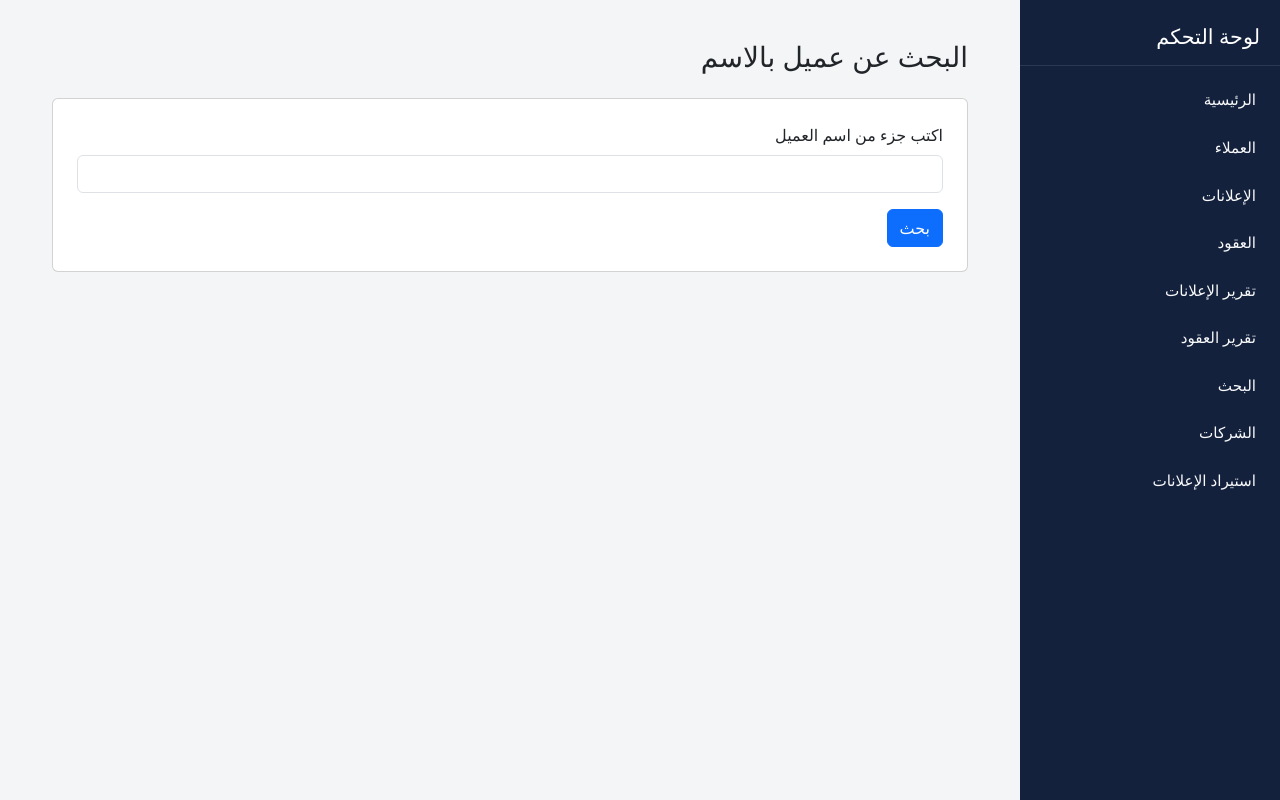
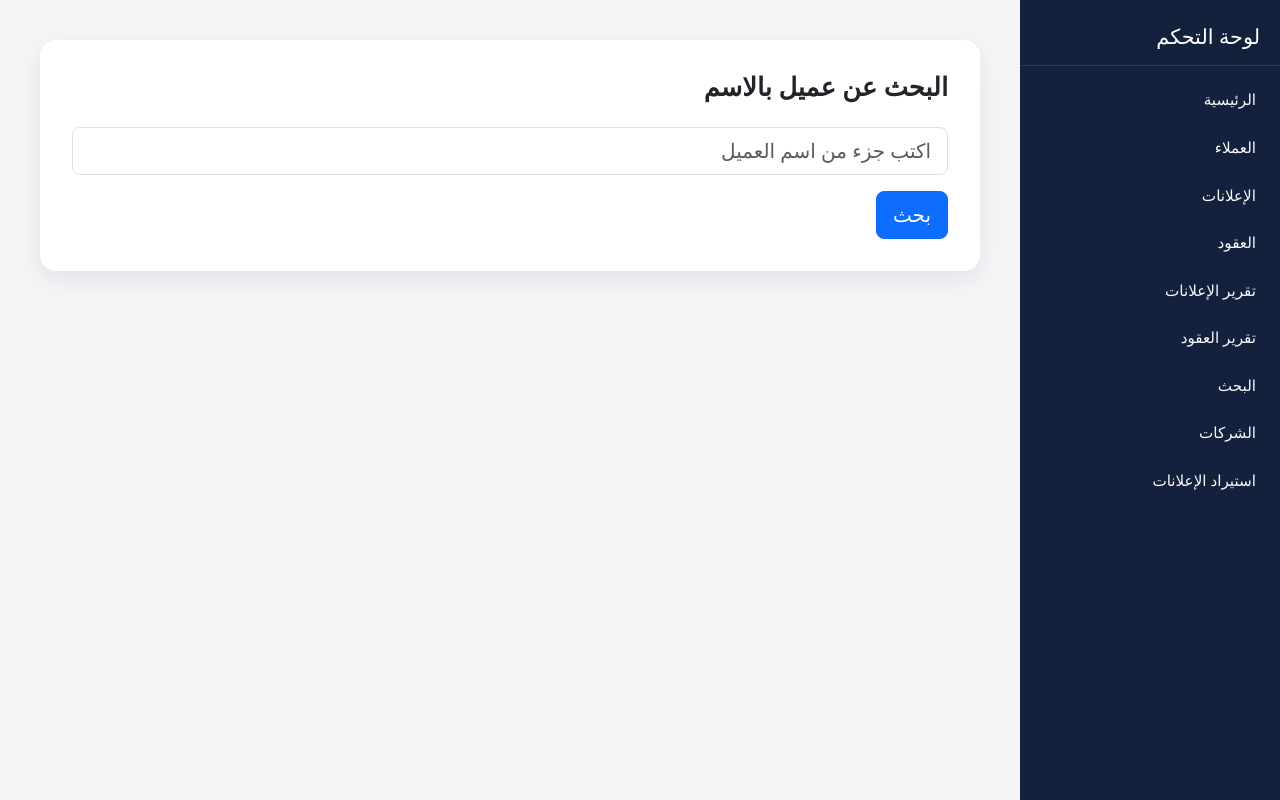
Before and after one commit to effatahmed67-ship-it/ads-system, a Flask app: page /search in a window 1280 px wide. Run offline with Flask 3, Linux system fonts and the light colour scheme.

Commit message:
Update search.html

```diff
--- a/templates/search.html
+++ b/templates/search.html
@@ -1,24 +1,30 @@
 {% extends "base.html" %}
+
+{% block title %}البحث عن عميل{% endblock %}
+
 {% block content %}
+<div class="card-page">
+    <h1 class="page-title">البحث عن عميل بالاسم</h1>
 
-<div class="container">
-    <h3 class="mb-4">البحث عن عميل بالاسم</h3>
-
-    <div class="card p-4 mb-4">
     <form method="post" action="{{ url_for('search_do') }}">
-            <label class="form-label">اكتب جزء من اسم العميل</label>
-            <input type="text" name="name" class="form-control" required>
-            <button class="btn btn-primary mt-3">بحث</button>
+        <div class="mb-3">
+            <input type="text"
+                   name="name"
+                   class="form-control form-control-lg"
+                   placeholder="اكتب جزء من اسم العميل">
+        </div>
+        <button type="submit" class="btn btn-primary btn-lg">
+            بحث
+        </button>
     </form>
-    </div>
 
     {% if results %}
-    <div class="card p-3">
-        <h5>نتائج البحث</h5>
-        <table class="table table-striped table-hover">
+        <hr class="my-4">
+        <h5 class="mb-3">نتائج البحث</h5>
+        <div class="table-responsive">
+            <table class="table table-striped align-middle">
                 <thead>
                 <tr>
-                    <th>الرقم</th>
                     <th>الاسم</th>
                     <th>العنوان</th>
                     <th>الهاتف</th>
@@ -27,21 +33,18 @@
                 </tr>
                 </thead>
                 <tbody>
-                {% for c in results %}
+                {% for row in results %}
                     <tr>
-                    <td>{{ c.id }}</td>
-                    <td>{{ c.name }}</td>
-                    <td>{{ c.address }}</td>
-                    <td>{{ c.phone }}</td>
-                    <td>{{ c.account_number }}</td>
-                    <td>{{ c.bank_name }}</td>
+                        <td>{{ row['name'] }}</td>
+                        <td>{{ row['address'] }}</td>
+                        <td>{{ row['phone'] }}</td>
+                        <td>{{ row['account_number'] }}</td>
+                        <td>{{ row['bank_name'] }}</td>
                     </tr>
                 {% endfor %}
                 </tbody>
             </table>
         </div>
     {% endif %}
-
 </div>
-
 {% endblock %}
```
Lines whose indentation alone changed are shown as unchanged.
